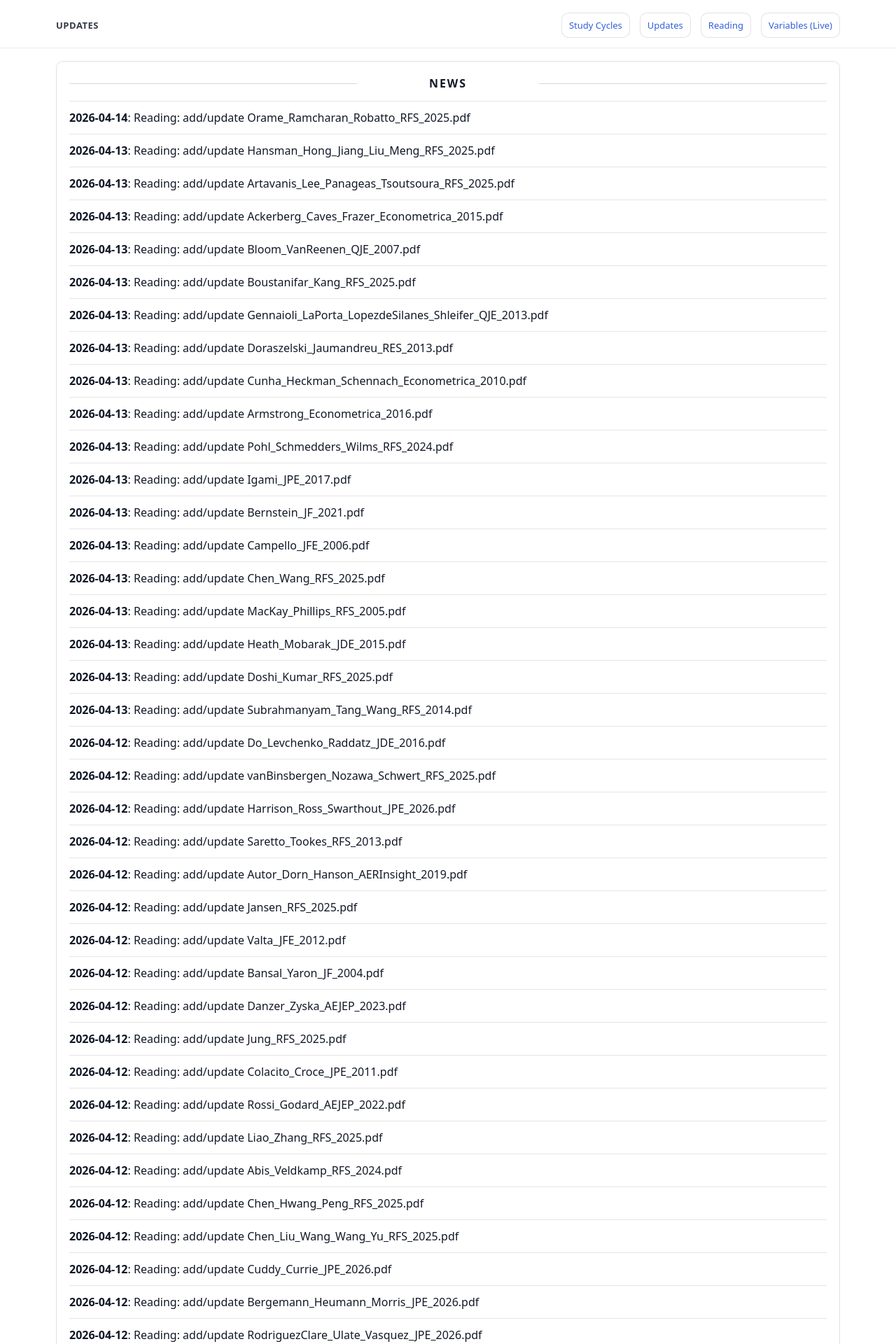
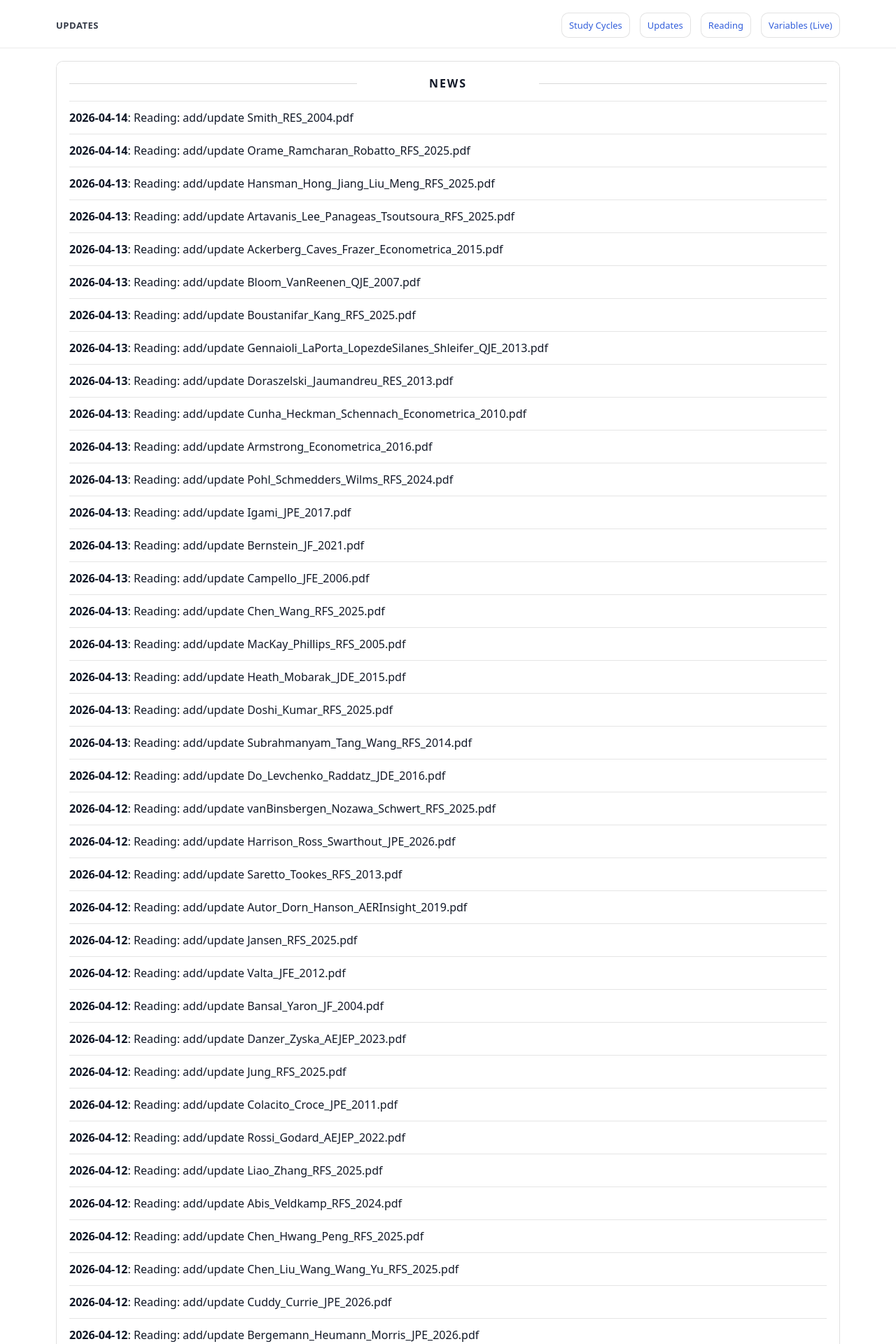
Before and after one commit to yaxinzn/study-archive, a Jekyll site: the page built from updates/index.md, in a window 1280 px wide. Shown: the top 1920 px of the page at 70% size. Built offline with Jekyll 4.4.1, drawn with Linux system fonts in a browser that asks for light colours; some of the changed text lies outside the part shown.

Commit message:
chore: update NEWS feed

```diff
--- a/_data/news.yml
+++ b/_data/news.yml
@@ -1,4 +1,7 @@
 # Auto-generated update history (sorted newest -> oldest). Do not edit manually.
+- ts: "1776113971"
+  date: "2026-04-14"
+  title: "Reading: add/update Smith_RES_2004.pdf"
 - ts: "1776113255"
   date: "2026-04-14"
   title: "Reading: add/update Orame_Ramcharan_Robatto_RFS_2025.pdf"
```
